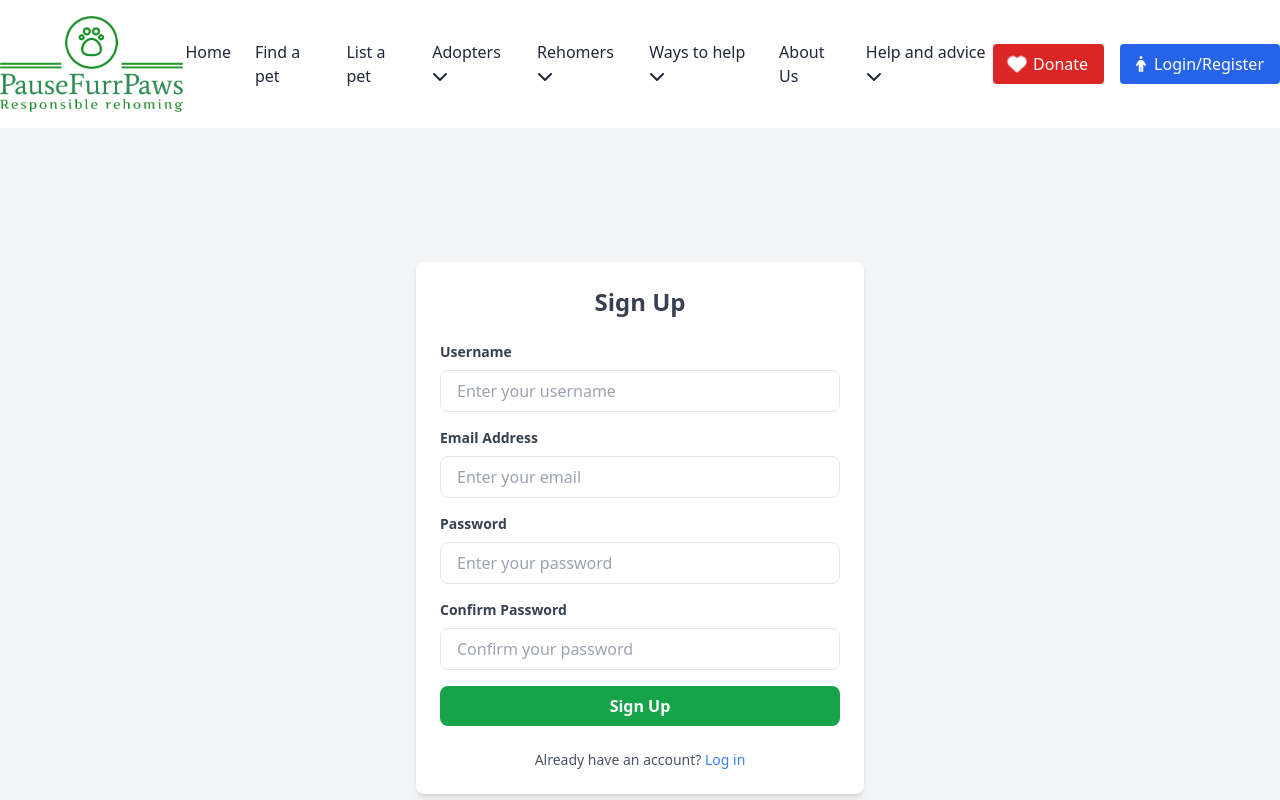
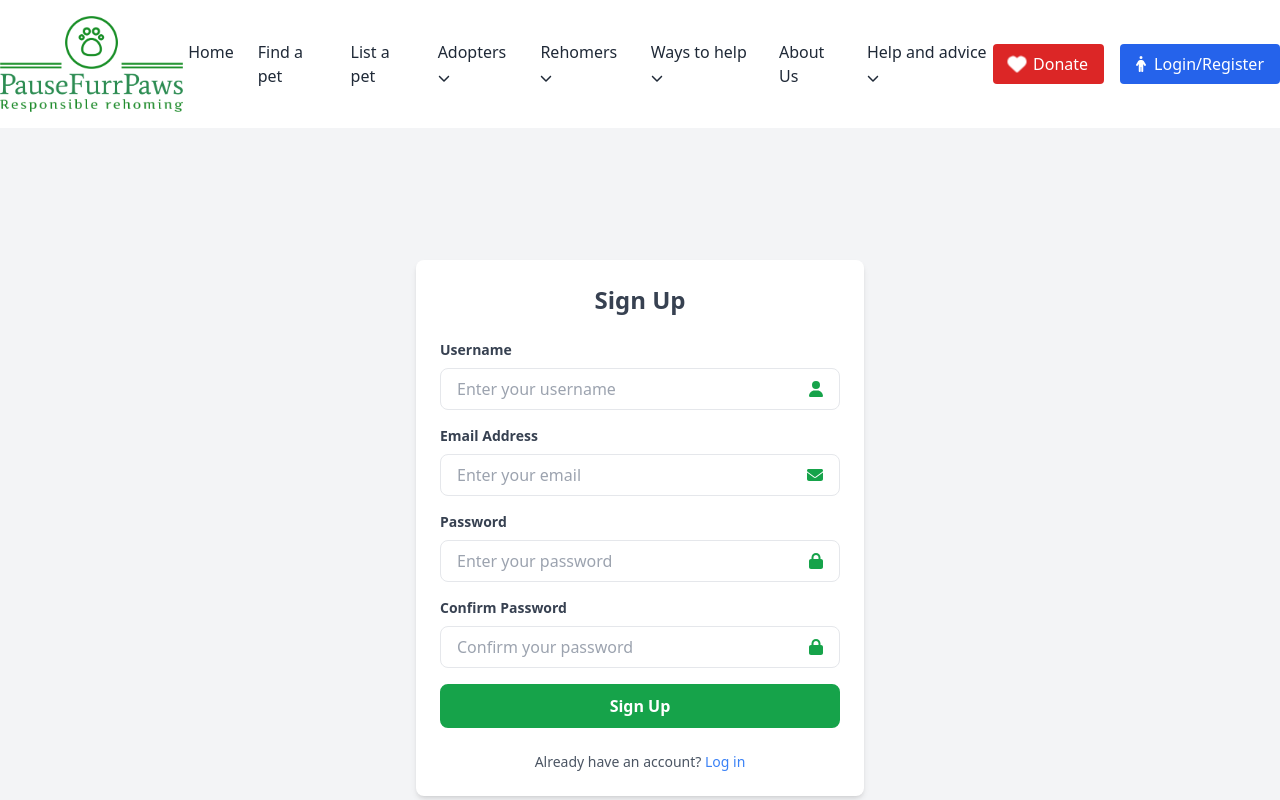
Before and after one commit to likhel/MyFirstApp, a React (Vite) app: page /signup in a window 1280 px wide. Shown: the top 800 px of the page. Built offline with nearby package versions, Linux system fonts and the light colour scheme.

Commit message:
modified design

```diff
--- a/src/components/Filter.jsx
+++ b/src/components/Filter.jsx
@@ -13,7 +13,7 @@ const Filter = () => {
           <div className="mb-4">
             <div className="inline-flex space-x-2">
               <button className="bg-green-600 text-white px-6 py-2 rounded">Dog</button>
-              <button className="bg-white text-gray-800 border border-gray-300 px-6 py-2 rounded">Cat</button>
+              <button className="bg-white text-gray-800 border border-gray-300 px-6 py-2 rounded ">Cat</button>
               <button className="bg-white text-gray-800 border border-gray-300 px-6 py-2 rounded">Rabbit</button>
             </div>
           </div>
@@ -43,7 +43,7 @@ const Filter = () => {
 
               {/* Search button */}
               <div className="flex items-end">
-                <button className="bg-green-600 text-white px-6 py-2 rounded flex justify-start items-center w-40">
+                <button className="bg-green-600 text-white px-6 py-2 rounded flex justify-start items-center w-48 hover:bg-white hover:text-green-600 transition duration-200 border-2 border-green-600 border-solid">
                   <FontAwesomeIcon icon={faSearchLocation} className="mr-2" />
                   Search dogs
                 </button>
--- a/src/components/Footer.jsx
+++ b/src/components/Footer.jsx
@@ -7,7 +7,7 @@ const Footer = () => {
   return (
       <>
         <footer className="bg-gray-600 text-white py-8 px-4">
-          <div className="container mx-auto grid grid-cols-1 md:grid-cols-4 gap-10">
+          <div className="container mx-auto grid grid-cols-1 px-5 md:grid-cols-4 gap-10">
             {/* About Us Section */}
             <div>
               <h2 className="text-xl font-semibold mb-4">About Us</h2>
--- a/src/components/Header.jsx
+++ b/src/components/Header.jsx
@@ -2,14 +2,15 @@ import React from 'react';
 import { Link } from 'react-router-dom';
 import { FontAwesomeIcon } from '@fortawesome/react-fontawesome';
 import { faChevronDown, faHeart, faPerson } from '@fortawesome/free-solid-svg-icons';
-// import './index.css';
+// import './header.css';
+
 
 
 const Header = () => {
   return (
     <>
       <header className="bg-white shadow-md">
-        <div className="container mx-auto flex justify-between items-center py-4">
+        <div className="container mx-auto flex justify-around items-center py-4">
           <div className="flex items-center">
             <img src="images/paplogo.png" alt="Logo" className="h-24 mr-4" />
           </div>
@@ -20,33 +21,33 @@ const Header = () => {
               <li><Link to="/list-a-pet" className="hover:text-green-700">List a pet</Link></li>
               <li>
                 <Link to="/adopters" className="hover:text-green-700">
-                  Adopters <FontAwesomeIcon icon={faChevronDown} />
+                  Adopters <FontAwesomeIcon icon={faChevronDown} className = 'text-12px' />
                 </Link>
               </li>
               <li>
                 <Link to="/rehomers" className="hover:text-green-700">
-                  Rehomers <FontAwesomeIcon icon={faChevronDown} />
+                  Rehomers <FontAwesomeIcon icon={faChevronDown} className = 'text-12px' />
                 </Link>
               </li>
               <li>
                 <Link to="/ways-to-help" className="hover:text-green-700">
-                  Ways to help <FontAwesomeIcon icon={faChevronDown} />
+                  Ways to help <FontAwesomeIcon icon={faChevronDown} className = 'text-12px'/>
                 </Link>
               </li>
               <li><Link to="/about-us" className="hover:text-green-700">About Us</Link></li>
               <li>
                 <Link to="/help-advice" className="hover:text-green-700">
-                  Help and advice <FontAwesomeIcon icon={faChevronDown} />
+                  Help and advice <FontAwesomeIcon icon={faChevronDown} className = 'text-12px'/>
                 </Link>
               </li>
             </ul>
           </nav>
           <div className="flex space-x-4">
-            <button className="bg-red-600 text-white px-4 py-2 rounded flex items-center">
-              <FontAwesomeIcon icon={faHeart} className="mr-2 fa-beat" />
+            <button className="bg-red-600 text-white px-4 py-2 rounded flex items-center hover:bg-rose-500">
+              <FontAwesomeIcon icon={faHeart} className="mr-2 fa-beat heart-icon" />
               Donate
             </button>
-            <button className="bg-blue-600 text-white px-4 py-2 rounded flex items-center">
+            <button className="bg-blue-600 text-white px-4 py-2 rounded flex items-center hover:bg-blue-500">
               <FontAwesomeIcon icon={faPerson} className="mr-2" />
               Login/Register
             </button>
--- /dev/null
+++ b/src/header.css
@@ -0,0 +1,3 @@
+button:hover .heart-icon {
+    color: #ff0000; /* Change this to the desired hover color for the heart icon */
+  }
--- a/src/pages/SignUp.jsx
+++ b/src/pages/SignUp.jsx
@@ -1,10 +1,10 @@
-import React from 'react'
+import React from 'react';
+import { FontAwesomeIcon } from '@fortawesome/react-fontawesome';
+import { faEnvelope, faLock,faUser } from '@fortawesome/free-solid-svg-icons';
 
 const SignUp = () => {
   return (
     <>
-
-
       <div className="flex justify-center items-center h-screen bg-gray-100">
         <div className="w-full max-w-md bg-white shadow-md rounded-lg p-6">
           <h2 className="text-2xl font-bold mb-6 text-center text-gray-700">Sign Up</h2>
@@ -13,53 +13,66 @@ const SignUp = () => {
               <label className="block text-gray-700 text-sm font-bold mb-2" htmlFor="username">
                 Username
               </label>
+              <div className = 'flex items-center border rounded-lg px-4 py-2'>
                 <input
                   type="text"
                   id="username"
-                  className="w-full px-4 py-2 border rounded-lg focus:outline-none focus:ring-2 focus:ring-blue-500"
+                  className="w-full focus:outline-none focus:ring-2 focus:ring-blue-500"
                   placeholder="Enter your username"
                   required
                 />
+                <FontAwesomeIcon icon = {faUser} className='text-green-600 ml-4'/>
+              </div>
             </div>
             <div className="mb-4">
               <label className="block text-gray-700 text-sm font-bold mb-2" htmlFor="email">
                 Email Address
               </label>
+              <div className="flex items-center border rounded-lg px-4 py-2">
+
                 <input
                   type="email"
                   id="email"
-                  className="w-full px-4 py-2 border rounded-lg focus:outline-none focus:ring-2 focus:ring-blue-500"
+                  className="w-full focus:outline-none focus:ring-2 focus:ring-blue-500"
                   placeholder="Enter your email"
                   required
                 />
+                <FontAwesomeIcon icon={faEnvelope} className="text-green-600 ml-4" />
+              </div>
             </div>
             <div className="mb-4">
               <label className="block text-gray-700 text-sm font-bold mb-2" htmlFor="password">
                 Password
               </label>
+              <div className='flex items-center border rounded-lg px-4 py-2'>
                 <input
                   type="password"
                   id="password"
-                  className="w-full px-4 py-2 border rounded-lg focus:outline-none focus:ring-2 focus:ring-blue-500"
+                  className="w-full focus:outline-none focus:ring-2 focus:ring-blue-500"
                   placeholder="Enter your password"
                   required
                 />
+                <FontAwesomeIcon icon={faLock} className="text-green-600 ml-4" />
+              </div>
             </div>
             <div className="mb-4">
               <label className="block text-gray-700 text-sm font-bold mb-2" htmlFor="confirmPassword">
                 Confirm Password
               </label>
+              <div className='flex items-center border rounded-lg px-4 py-2'>
                 <input
                   type="password"
-                  id="confirmPassword"
-                  className="w-full px-4 py-2 border rounded-lg focus:outline-none focus:ring-2 focus:ring-blue-500"
+                  id="confirmpassword"
+                  className="w-full focus:outline-none focus:ring-2 focus:ring-blue-500"
                   placeholder="Confirm your password"
                   required
                 />
+                <FontAwesomeIcon icon={faLock} className="text-green-600 ml-4" />
+              </div>
             </div>
             <button
               type="submit"
-                className="w-full bg-green-600 text-white font-bold py-2 rounded-lg hover:bg-blue-600 transition duration-200"
+              className="w-full bg-green-600 text-white font-bold py-2 rounded-lg hover:bg-white hover:text-green-600 transition duration-200 border-2 border-green-600 border-solid"
             >
               Sign Up
             </button>
@@ -74,9 +87,8 @@ const SignUp = () => {
           </div>
         </div>
       </div>
+    </>
+  );
+};
 
-    </>
-  )
-}
-
-export default SignUp
+export default SignUp;
--- a/tailwind.config.js
+++ b/tailwind.config.js
@@ -3,7 +3,12 @@ export default {
   content: ["./index.html",
     "./src/**/*.{js,ts,jsx,tsx}",],
   theme: {
-    extend: {},
+    extend: {
+      fontSize:{
+        '12px': '12px',
+        '10px': '10px',
+      }
+    },
   },
   plugins: [],
 }
```
Also changed, not shown: src/components/Main.jsx (+6 -6 lines), src/pages/LoginPage.jsx (+11 -3 lines). Lines whose indentation alone changed are shown as unchanged.
